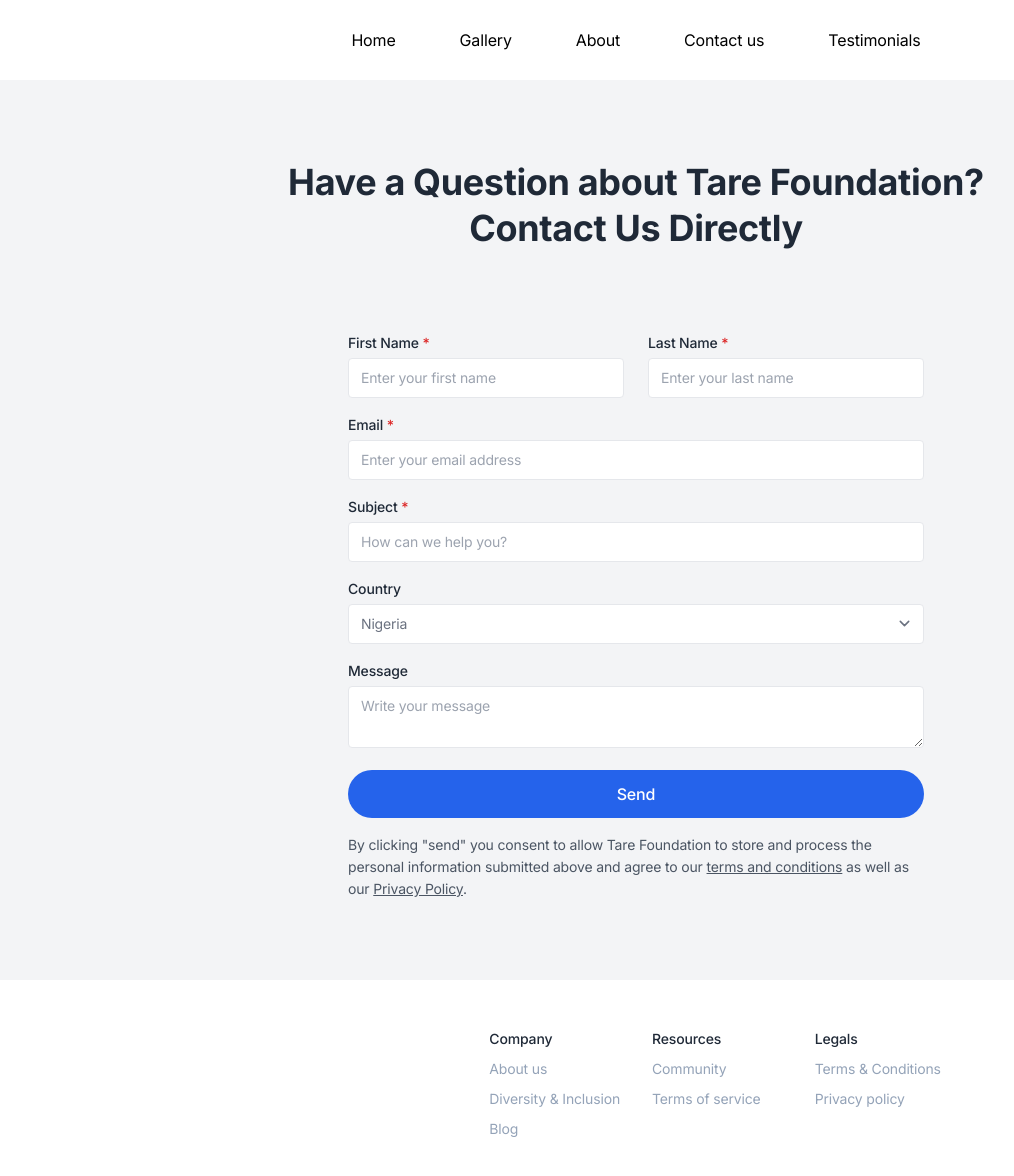
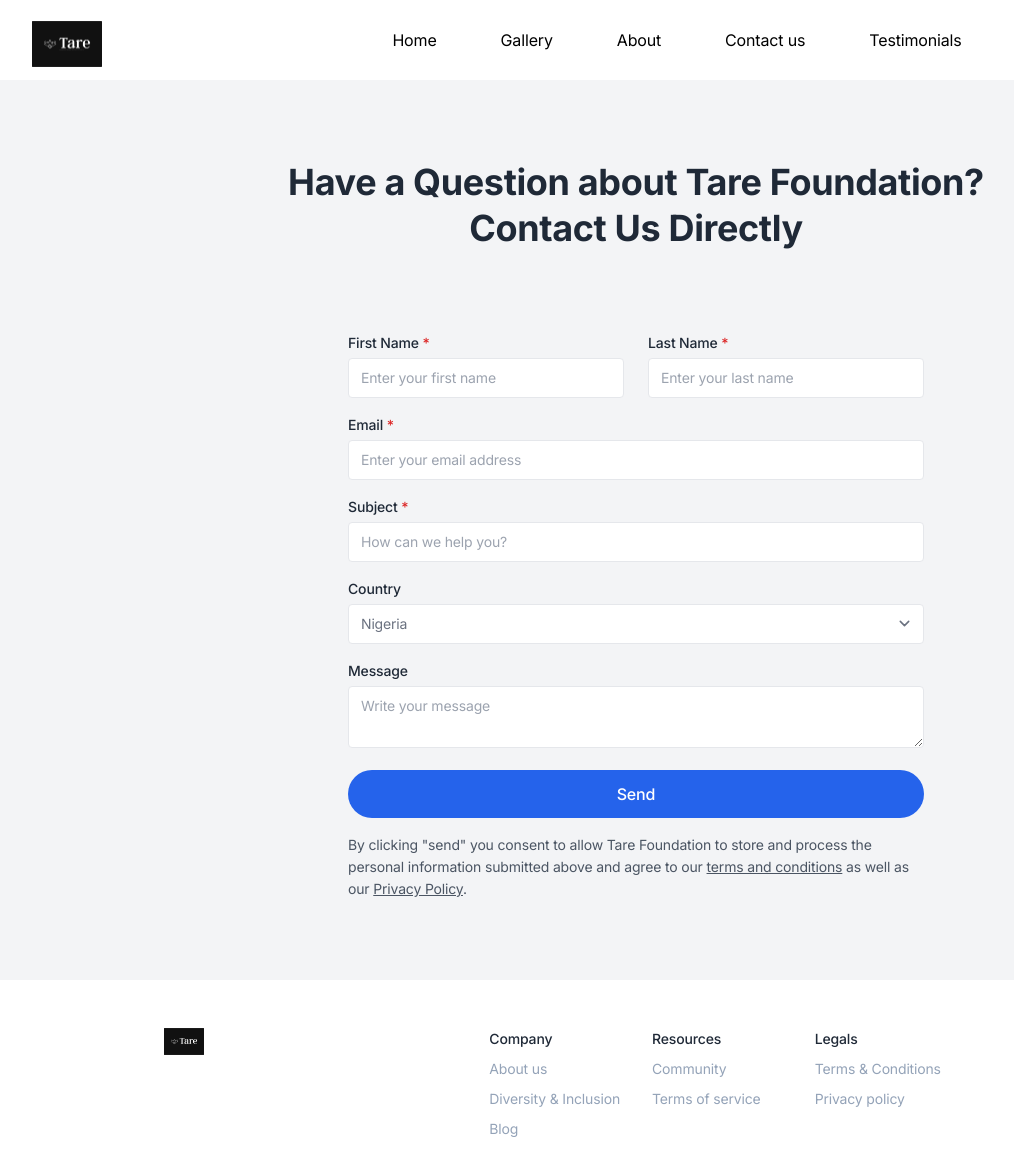
Before and after one commit to bluehouseng/zeustek, a Next.js app: page /contact in a window 1280 px wide. Shown: the top 1176 px of the page, without its empty margins (4-1018 px from the left). Built offline with nearby package versions, Linux system fonts and the light colour scheme.

Commit message:
worked on logo

```diff
--- a/components/ui/footer.tsx
+++ b/components/ui/footer.tsx
@@ -1,6 +1,6 @@
 import ema from "./ema.png";
 import Link from "next/link";
-import What from "@/public/images/logo1.png";
+import Author01 from "@/public/images/logo (2).png";
 import Image from "next/image";
 
 export default function Footer() {
@@ -19,7 +19,7 @@
                     <div className="mb-4">
                       {/* logo*/}
                       <div className="mb-8g sm:mb-0">
-                        {/* <Image className="w-10 h-13" src={What} alt="water" /> */}
+                        <Image className="w-10 h-13" src={Author01} alt="water" />
                       </div>
                     </div>
                   </div>
--- a/components/ui/header.tsx
+++ b/components/ui/header.tsx
@@ -1,15 +1,15 @@
 import Link from "next/link";
 import MobileMenu from "./mobile-menu";
 import Image from "next/image";
-// import Author01 from "@/public/images/logo1.png";
+import Author01 from "@/public/images/logo (2).png";
 
 export default function Header() {
   return (
     <header className="absolute w-full z-30 bg-white">
       <div className="px-4 sm:px-6 flex justify-center items-center h-16 md:h-20">
         {/* Site branding */}
-        <div className="mr-auto">
-          {/* <Image src={} alt="Your Image" width={50} height={50} /> */}
+        <div className="mr-auto m-3 mt-5">
+          <Image src={Author01} alt="Your Image" width={70} height={70} />
         </div>
         {/* Desktop navigation */}
         <nav className="hidden md:flex flex-grow justify-center">
--- a/components/ui/mobile-menu.tsx
+++ b/components/ui/mobile-menu.tsx
@@ -42,7 +42,7 @@
           onClick={() => setMobileNavOpen(!mobileNavOpen)}
         >
           <span className="sr-only">Menu</span>
-          <svg className="w-5 h-5 fill-current text-black transition duration-150 ease-in-out" viewBox="0 0 20 20" xmlns="http://www.w3.org/2000/svg">
+          <svg className="w-5 h-5 fill-current text-black transition duration-150 ease-in-out " viewBox="0 0 20 20" xmlns="http://www.w3.org/2000/svg">
             <rect y="2" width="20" height="2" rx="1" />
             <rect y="9" width="20" height="2" rx="1" />
             <rect y="16" width="20" height="2" rx="1" />
```
Also changed, not shown: public/images/logo (2).png (added).
